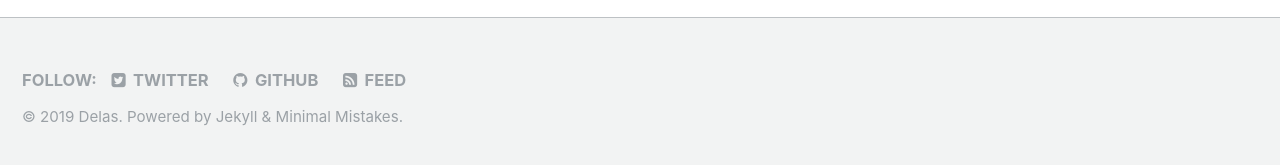
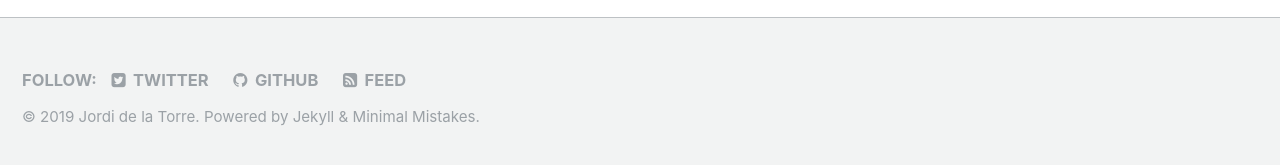
Before and after one commit to jorditg/jorditg.github.io, a Jekyll site: the page built from about.md, in a window 1280 px wide and 1369 px high. Shown: the part 1196-1361 px from the top of the window. Built offline with Jekyll 4.4.1, drawn with Linux system fonts in a browser that asks for light colours.

Commit message:
Update _config.yml

```diff
--- a/_config.yml
+++ b/_config.yml
@@ -9,7 +9,7 @@
 locale                   : "en"
 title                    : "Delas' Blog"
 title_separator          : "-"
-name                     : "Delas"
+name                     : "Jordi de la Torre"
 description              : "My personal website sharing some of my thoughts and experiences."
 url                      : https://jorditg.github.io # the base hostname & protocol for your site e.g. "https://mmistakes.github.io"
 baseurl                  : # the subpath of your site, e.g. "/blog"
```
